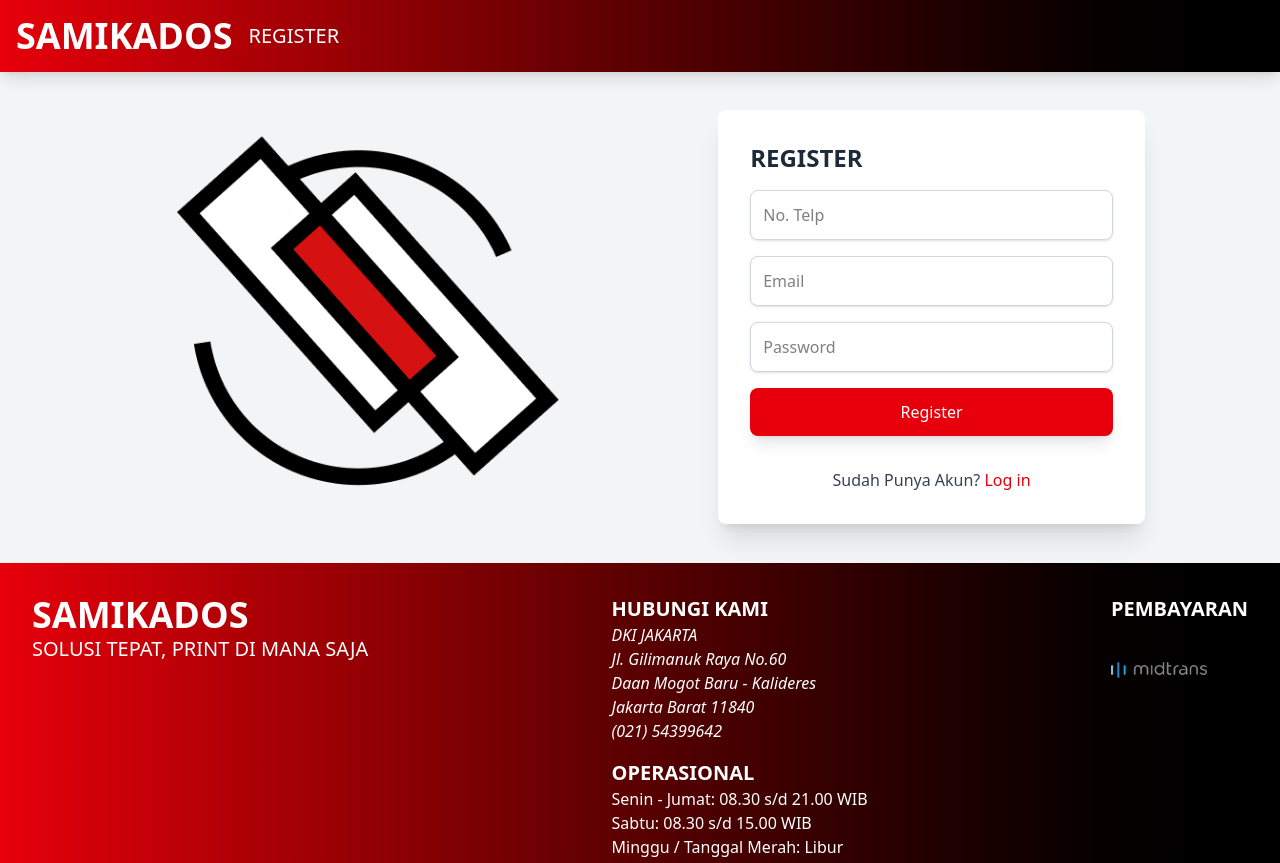
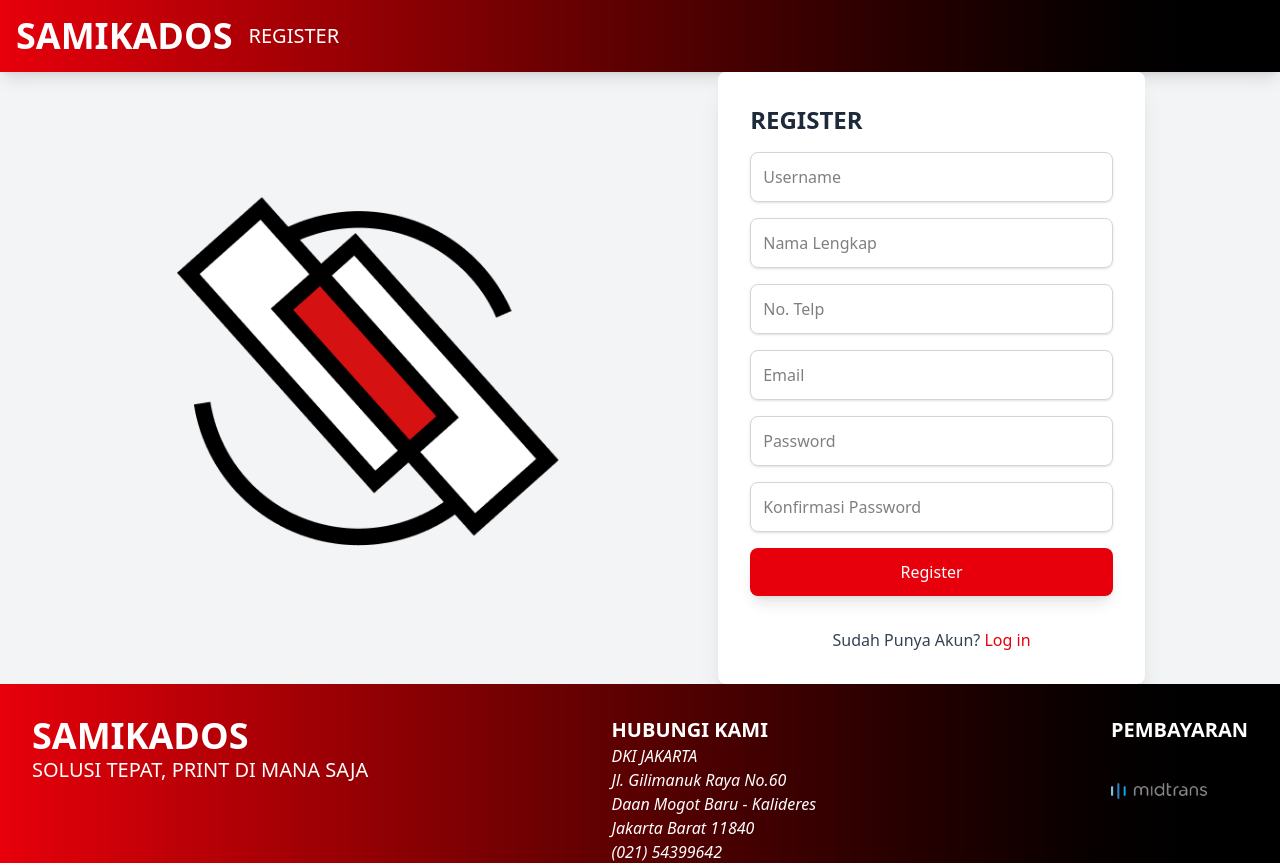
Before and after one commit to Djatiaja/customer-samikados, a Vue app: page /register in a window 1280 px wide. Shown: the top 863 px of the page. Built offline with nearby package versions, Linux system fonts and the light colour scheme.

Commit message:
modification of the registration form

```diff
--- a/src/Auth/Register.vue
+++ b/src/Auth/Register.vue
@@ -18,6 +18,30 @@
       <section class="w-full lg:w-1/3 bg-white p-8 shadow-xl rounded-lg">
         <h2 class="text-xl lg:text-2xl font-bold mb-4 text-gray-800">REGISTER</h2>
         <form @submit.prevent="register">
+          <!-- Username -->
+          <div class="mb-4">
+            <label for="username" class="sr-only">Username</label>
+            <input
+              id="username"
+              v-model="username"
+              class="w-full p-3 border border-gray-300 rounded-lg shadow-sm focus:outline-none focus:ring-2 focus:ring-red-600"
+              placeholder="Username"
+              type="text"
+            />
+          </div>
+
+          <!-- Nama -->
+          <div class="mb-4">
+            <label for="nama" class="sr-only">Nama</label>
+            <input
+              id="nama"
+              v-model="nama"
+              class="w-full p-3 border border-gray-300 rounded-lg shadow-sm focus:outline-none focus:ring-2 focus:ring-red-600"
+              placeholder="Nama Lengkap"
+              type="text"
+            />
+          </div>
+
           <!-- Phone Number -->
           <div class="mb-4">
             <label for="phone" class="sr-only">No. Telp</label>
@@ -54,6 +78,18 @@
             />
           </div>
 
+          <!-- Konfirmasi Password -->
+          <div class="mb-4">
+            <label for="confirmPassword" class="sr-only">Konfirmasi Password</label>
+            <input
+              id="confirmPassword"
+              v-model="confirmPassword"
+              class="w-full p-3 border border-gray-300 rounded-lg shadow-sm focus:outline-none focus:ring-2 focus:ring-red-600"
+              placeholder="Konfirmasi Password"
+              type="password"
+            />
+          </div>
+
           <!-- Register Button -->
           <AuthMainButton text="Register" @click="register" />
 
@@ -83,14 +119,28 @@
   },
   data() {
     return {
+      username: '',
+      nama: '',
       phone: '',
       email: '',
       password: '',
+      confirmPassword: '',
     }
   },
   methods: {
     register() {
-      console.log('Registering user with:', this.phone, this.email, this.password)
+      if (this.password !== this.confirmPassword) {
+        alert('Password dan konfirmasi password tidak cocok!')
+        return
+      }
+      console.log(
+        'Registering user with:',
+        this.username,
+        this.nama,
+        this.phone,
+        this.email,
+        this.password,
+      )
       this.$router.push('/verification')
     },
   },
```
